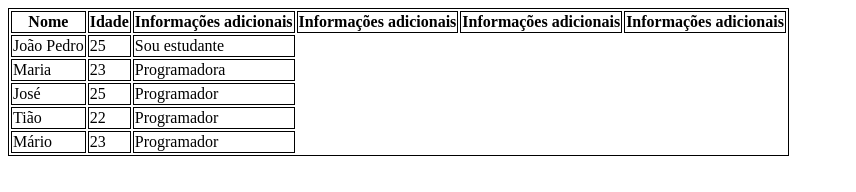
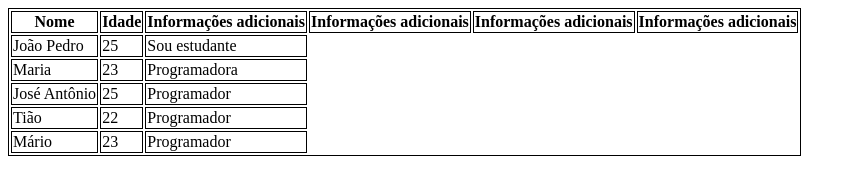
Before and after one commit to Miguel-dAlmeida/aula-tabela, a plain HTML site: page index.html in a window 1280 px wide. Shown: the whole page, without its empty margins (0-856 px from the left). Drawn offline with Linux system fonts and the light colour scheme.

Commit message:
Mudando de José para José Antônio

```diff
--- a/index.html
+++ b/index.html
@@ -36,7 +36,7 @@
 
        </tr>
        <tr>
-        <td>José</td>
+        <td>José Antônio</td>
         <td>25</td>
         <td>Programador</td>
 
```
